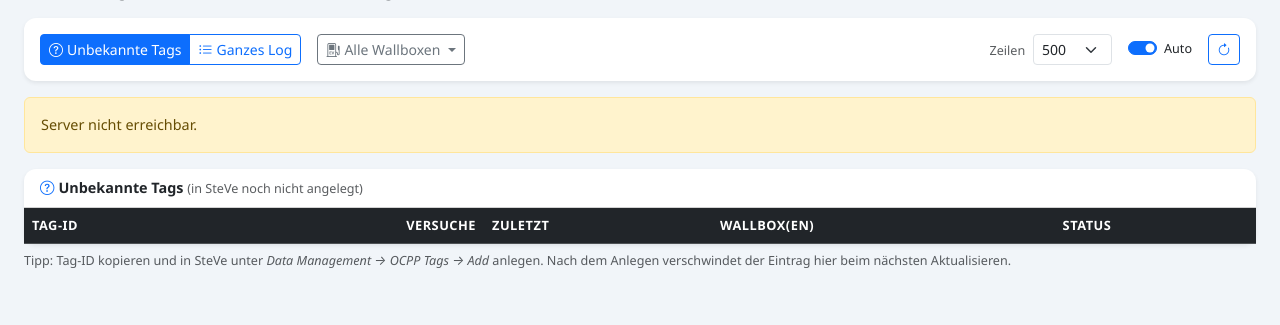
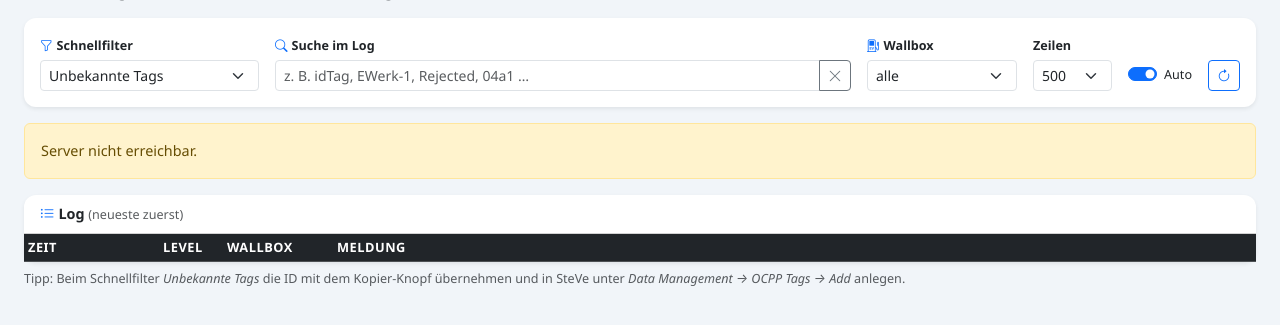
Before and after one commit to MasterTH-PyPy/SteVe-Reporting, a Flask app: template templates/log.html in a window 1280 px wide. Shown: the part 81-406 px from the top of the page. Run offline with Flask 3, Linux system fonts and the light colour scheme; the template is opened without the code that fills it, so the values that code supplies are empty; some libraries are stand-ins or nearby versions.

Commit message:
Log: Schnellfilter-Auswahlfeld + eigenes Suchfeld statt fester Logik
Eine filterbare Log-Ansicht:
- Auswahlfeld (Unbekannte Tags / Autorisierungen / Ladevorgänge /
  Fehler / Warnungen+Fehler / Alles)
- freies Suchfeld, das der Admin selbst setzt
- Wallbox-Auswahl, Zeilenzahl, Auto-Refresh
- Kopier-Knopf je Zeile, sobald eine idTag erkannt wird

„Unbekannte Tags“ greift jetzt auch auf die Klartextzeile
"idTag '…' is INVALID", nicht nur auf die WebSocketLogger-Frames.

Co-Authored-By: Claude Opus 4.8 <noreply@anthropic.com>
Claude-Session: https://claude.ai/code/session_01QooeTPhHntAK4kbQ8weuRh

```diff
--- a/app.py
+++ b/app.py
@@ -62,7 +62,7 @@ def _default_app_container(db_name: str) -> str:
 STEVE_APP_CONTAINER = os.environ.get("STEVE_APP_CONTAINER", "") or _default_app_container(DOCKER_CONTAINER)
 
 ROLES = ["admin", "buchhaltung", "userplus", "user"]
-APP_VERSION = "1.9.0"
+APP_VERSION = "1.9.2"
 
 # ─────────────────────────────────────────────
 # Logging
@@ -2377,6 +2377,8 @@ _LOG_RE = re.compile(
 )
 _CB_RE    = re.compile(r"chargeBoxId=([^,\]]+)")
 _FRAME_RE = re.compile(r"(Received|Sending):\s*(\[.*\])\s*$")
+# Klartext-Zeile von SteVe: "... idTag '043b…' is INVALID (not present in DB)."
+_INVALID_RE = re.compile(r"idTag\s+'([^']+)'")
 LOG_AUTH_ACTIONS = ("Authorize", "StartTransaction")
 
 
@@ -2410,14 +2412,21 @@ def parse_steve_log(text: str, known_tags: set):
     events:  geparste Logback-Zeilen (neueste zuerst) für die Rohansicht.
     unknown: je unbekanntem idTag ein Eintrag (nicht in ocpp_tag) mit Anzahl/Zeit/Wallboxen.
     """
-    events, attempts, status_by_msg = [], [], {}
+    events = []
+    auth = []                     # aus WebSocketLogger-Frames (Received Authorize/StartTransaction)
+    invalid = []                  # aus Klartext-Zeilen "idTag '…' is INVALID"
+    status_by_msg = {}
+    thread_cb = {}                # letzte bekannte Wallbox je Thread (für Zeilen ohne chargeBoxId)
     for raw in text.splitlines():
         m = _LOG_RE.search(raw)
         if not m:
             continue                                        # Fortsetzungs-/Fremdzeilen überspringen
         msg = m.group("msg")
+        thread = m.group("thread")
         cbm = _CB_RE.search(msg)
         cb = cbm.group(1).strip() if cbm else ""
+        if cb:
+            thread_cb[thread] = cb
         events.append({
             "ts":     m.group("ts"),
             "level":  m.group("level"),
@@ -2426,23 +2435,41 @@ def parse_steve_log(text: str, known_tags: set):
             "msg":    msg,
         })
         fm = _FRAME_RE.search(msg)
-        if not fm:
+        if fm:
+            direction, arr_s = fm.group(1), fm.group(2)
+            try:
+                arr = json.loads(arr_s)
+            except (ValueError, TypeError):
+                arr = None
+            if arr and direction == "Received" and len(arr) >= 4 and arr[0] == 2 and arr[2] in LOG_AUTH_ACTIONS:
+                payload = arr[3] if isinstance(arr[3], dict) else {}
+                id_tag = payload.get("idTag")
+                if id_tag:
+                    auth.append({"msgid": str(arr[1]), "ts": m.group("ts"), "cb": cb,
+                                 "action": arr[2], "id_tag": str(id_tag), "thread": thread})
+            elif arr and direction == "Sending" and len(arr) >= 3 and arr[0] == 3 and isinstance(arr[2], dict):
+                status = (arr[2].get("idTagInfo") or {}).get("status")
+                if status:
+                    status_by_msg[str(arr[1])] = status
             continue
-        direction, arr_s = fm.group(1), fm.group(2)
-        try:
-            arr = json.loads(arr_s)
-        except (ValueError, TypeError):
-            continue
-        if direction == "Received" and len(arr) >= 4 and arr[0] == 2 and arr[2] in LOG_AUTH_ACTIONS:
-            payload = arr[3] if isinstance(arr[3], dict) else {}
-            id_tag = payload.get("idTag")
-            if id_tag:
-                attempts.append({"msgid": str(arr[1]), "ts": m.group("ts"),
-                                 "cb": cb, "action": arr[2], "id_tag": str(id_tag)})
-        elif direction == "Sending" and len(arr) >= 3 and arr[0] == 3 and isinstance(arr[2], dict):
-            status = (arr[2].get("idTagInfo") or {}).get("status")
-            if status:
-                status_by_msg[str(arr[1])] = status
+        # Kein Frame: Klartext-Ablehnung eines unbekannten Tags?
+        if "INVALID" in msg.upper():
+            im = _INVALID_RE.search(msg)
+            if im:
+                invalid.append({"ts": m.group("ts"), "id_tag": im.group(1).strip(), "thread": thread})
+
+    # Versuche sammeln; Frame und zugehörige INVALID-Zeile sind dasselbe Ereignis
+    attempts = []
+    covered = set()
+    for a in auth:
+        a["status"] = status_by_msg.get(a["msgid"], "")
+        attempts.append(a)
+        covered.add((a["id_tag"], a["thread"], a["ts"][:19]))
+    for iv in invalid:
+        if (iv["id_tag"], iv["thread"], iv["ts"][:19]) in covered:
+            continue                                        # schon über den Frame erfasst
+        attempts.append({"ts": iv["ts"], "cb": thread_cb.get(iv["thread"], ""),
+                         "action": "Authorize", "id_tag": iv["id_tag"], "status": "Invalid"})
 
     grouped = {}
     for a in attempts:
@@ -2458,9 +2485,8 @@ def parse_steve_log(text: str, known_tags: set):
         if a["cb"]:
             g["stations"].add(a["cb"])
         g["actions"].add(a["action"])
-        st = status_by_msg.get(a["msgid"])
-        if st:
-            g["status"] = st
+        if a.get("status"):
+            g["status"] = a["status"]
 
     unknown = []
     for g in grouped.values():
@@ -2506,8 +2532,7 @@ def api_log():
         return jsonify(ok=False, error=(err or "Log nicht lesbar.") + hint,
                        container=steve_app_container()), 200
 
-    known = {r[0].lower() for r in run_mysql("SELECT id_tag FROM ocpp_tag;") if r and r[0]}
-    events, unknown = parse_steve_log(text, known)
+    events, _ = parse_steve_log(text, set())
     seen = sorted({e["cb"] for e in events if e["cb"]})
     db_boxes = [r[0] for r in run_mysql("SELECT charge_box_id FROM charge_box ORDER BY charge_box_id;") if r]
     wallboxes = sorted(set(seen) | set(db_boxes))
@@ -2515,9 +2540,8 @@ def api_log():
         ok=True, container=steve_app_container(), lines=lines,
         generated_at=datetime.utcnow().replace(microsecond=0).isoformat() + "Z",
         wallboxes=wallboxes,
-        unknown=unknown,
-        events=events[:1500],       # Rohansicht begrenzen
-        truncated=len(events) > 1500,
+        events=events[:2500],       # Rohansicht begrenzen
+        truncated=len(events) > 2500,
     )
 
 
--- a/templates/log.html
+++ b/templates/log.html
@@ -13,63 +13,66 @@
 {# ── Steuerleiste ───────────────────────────────────────── #}
 <div class="card border-0 shadow-sm mb-3">
   <div class="card-body py-3">
-    <div class="d-flex flex-wrap align-items-end gap-3">
-      <div class="btn-group btn-group-sm" role="group" aria-label="Ansicht">
-        <input type="radio" class="btn-check" name="logMode" id="modeUnknown" autocomplete="off" checked>
-        <label class="btn btn-outline-primary" for="modeUnknown">
-          <i class="bi bi-question-circle me-1"></i>Unbekannte Tags
+    <div class="row g-3 align-items-end">
+
+      {# Schnellfilter-Auswahlfeld #}
+      <div class="col-12 col-md-auto">
+        <label class="form-label fw-semibold small mb-1" for="preset">
+          <i class="bi bi-funnel me-1 text-primary"></i>Schnellfilter
         </label>
-        <input type="radio" class="btn-check" name="logMode" id="modeRaw" autocomplete="off">
-        <label class="btn btn-outline-primary" for="modeRaw">
-          <i class="bi bi-list-ul me-1"></i>Ganzes Log
-        </label>
+        <select class="form-select form-select-sm" id="preset" style="min-width:200px">
+          <option value="unknown" selected>Unbekannte Tags</option>
+          <option value="authorize">Autorisierungen</option>
+          <option value="transactions">Lade­vorgänge (Start/Stop)</option>
+          <option value="error">Nur Fehler</option>
+          <option value="warn">Warnungen &amp; Fehler</option>
+          <option value="all">Alles</option>
+        </select>
       </div>
 
-      <div class="dropdown">
-        <button class="btn btn-outline-secondary btn-sm dropdown-toggle" type="button"
-                data-bs-toggle="dropdown" data-bs-auto-close="outside" aria-expanded="false">
-          <i class="bi bi-ev-station me-1"></i><span id="wbBtnLabel">Alle Wallboxen</span>
+      {# Eigenes Suchfeld #}
+      <div class="col-12 col-md">
+        <label class="form-label fw-semibold small mb-1" for="logSearch">
+          <i class="bi bi-search me-1 text-primary"></i>Suche im Log
+        </label>
+        <div class="input-group input-group-sm">
+          <input type="search" class="form-control" id="logSearch"
+                 placeholder="z. B. idTag, EWerk-1, Rejected, 04a1 …" autocomplete="off">
+          <button class="btn btn-outline-secondary" type="button" id="searchClear" title="Suche löschen">
+            <i class="bi bi-x-lg"></i>
           </button>
-        <div class="dropdown-menu p-2" style="min-width:230px" id="wbMenu">
-          <div class="form-check">
-            <input class="form-check-input" type="checkbox" id="wbAll" checked>
-            <label class="form-check-label fw-semibold" for="wbAll">Alle Wallboxen</label>
-          </div>
-          <hr class="my-2">
-          <div id="wbList"></div>
         </div>
       </div>
 
-      <div data-mode="raw" class="d-none">
-        <div class="input-group input-group-sm" style="width:230px">
-          <span class="input-group-text"><i class="bi bi-search"></i></span>
-          <input type="search" class="form-control" id="logSearch" placeholder="im Text suchen …" autocomplete="off">
-        </div>
-      </div>
-      <div data-mode="raw" class="d-none">
-        <select class="form-select form-select-sm" id="levelFilter" style="width:auto"
-                aria-label="Mindest-Loglevel">
-          <option value="all">alle Level</option>
-          <option value="warn">nur Warnungen/Fehler</option>
-          <option value="error">nur Fehler</option>
+      {# Wallbox-Auswahl #}
+      <div class="col-6 col-md-auto">
+        <label class="form-label fw-semibold small mb-1" for="wbSelect">
+          <i class="bi bi-ev-station me-1 text-primary"></i>Wallbox
+        </label>
+        <select class="form-select form-select-sm" id="wbSelect" style="min-width:150px">
+          <option value="">alle</option>
         </select>
       </div>
 
-      <div class="ms-auto d-flex align-items-end gap-3">
-        <div>
-          <label class="form-label small text-muted mb-0 me-1" for="lineCount">Zeilen</label>
-          <select class="form-select form-select-sm d-inline-block w-auto" id="lineCount">
+      {# Zeilen + Auto + Refresh #}
+      <div class="col-6 col-md-auto">
+        <label class="form-label fw-semibold small mb-1" for="lineCount">Zeilen</label>
+        <select class="form-select form-select-sm" id="lineCount">
           <option value="200">200</option>
           <option value="500" selected>500</option>
           <option value="1000">1000</option>
           <option value="2000">2000</option>
+          <option value="5000">5000</option>
         </select>
       </div>
+      <div class="col-auto">
         <div class="form-check form-switch mb-1">
           <input class="form-check-input" type="checkbox" role="switch" id="autoRefresh" checked>
           <label class="form-check-label small" for="autoRefresh">Auto</label>
         </div>
-        <button class="btn btn-outline-primary btn-sm" id="refreshBtn" type="button">
+      </div>
+      <div class="col-auto">
+        <button class="btn btn-outline-primary btn-sm" id="refreshBtn" type="button" title="Jetzt aktualisieren">
           <span class="spinner-border spinner-border-sm d-none" id="refreshSpin"></span>
           <i class="bi bi-arrow-clockwise" id="refreshIcon"></i>
         </button>
@@ -80,43 +83,6 @@
 
 <div class="alert alert-warning d-none" id="logError" role="alert"></div>
 
-{# ── Unbekannte Tags ────────────────────────────────────── #}
-<div data-mode="unknown">
-  <div class="card border-0 shadow-sm">
-    <div class="card-header bg-transparent fw-semibold d-flex justify-content-between align-items-center">
-      <span><i class="bi bi-question-circle me-1 text-primary"></i>Unbekannte Tags
-        <span class="text-muted fw-normal small">(in SteVe noch nicht angelegt)</span></span>
-      <span class="text-muted small" id="unknownCount"></span>
-    </div>
-    <div class="card-body p-0">
-      <div class="table-responsive">
-        <table class="table table-hover align-middle mb-0">
-          <thead class="table-dark">
-            <tr>
-              <th>Tag-ID</th>
-              <th class="text-end">Versuche</th>
-              <th>Zuletzt</th>
-              <th>Wallbox(en)</th>
-              <th>Status</th>
-            </tr>
-          </thead>
-          <tbody id="unknownRows"></tbody>
-        </table>
-      </div>
-      <div class="text-center text-muted py-5 d-none" id="unknownEmpty">
-        <i class="bi bi-check2-circle fs-1 d-block mb-2 text-success"></i>
-        Keine unbekannten Tags im geladenen Log-Ausschnitt.
-      </div>
-    </div>
-  </div>
-  <p class="text-muted small mt-2 mb-0">
-    Tipp: Tag-ID kopieren und in SteVe unter <em>Data Management → OCPP Tags → Add</em> anlegen.
-    Nach dem Anlegen verschwindet der Eintrag hier beim nächsten Aktualisieren.
-  </p>
-</div>
-
-{# ── Ganzes Log ─────────────────────────────────────────── #}
-<div data-mode="raw" class="d-none">
 <div class="card border-0 shadow-sm">
   <div class="card-header bg-transparent fw-semibold d-flex justify-content-between align-items-center">
     <span><i class="bi bi-list-ul me-1 text-primary"></i>Log <span class="text-muted fw-normal small">(neueste zuerst)</span></span>
@@ -127,10 +93,11 @@
       <table class="table table-sm table-hover align-middle mb-0" style="font-size:.85rem">
         <thead class="table-dark">
           <tr>
-              <th style="width:130px">Zeit</th>
-              <th style="width:70px">Level</th>
-              <th style="width:120px">Wallbox</th>
+            <th style="width:135px">Zeit</th>
+            <th style="width:64px">Level</th>
+            <th style="width:110px">Wallbox</th>
             <th>Meldung</th>
+            <th style="width:40px"></th>
           </tr>
         </thead>
         <tbody id="rawRows" class="font-monospace"></tbody>
@@ -142,7 +109,10 @@
   </div>
 </div>
 <p class="text-muted small mt-2 mb-0" id="truncNote"></p>
-</div>
+<p class="text-muted small mb-0">
+  Tipp: Beim Schnellfilter <em>Unbekannte Tags</em> die ID mit dem Kopier-Knopf übernehmen und in SteVe unter
+  <em>Data Management → OCPP Tags → Add</em> anlegen.
+</p>
 {% endblock %}
 
 {% block scripts %}
@@ -157,19 +127,31 @@
     return e;
   };
   const norm = s => (s || '').toLowerCase();
+  const ID_RE = /idTag['"\s:]+([^'"\s,}\]]+)/i;      // idTag '04..' oder "idTag":"04.."
 
-  let data = { wallboxes: [], unknown: [], events: [], truncated: false };
-  let mode = 'unknown';
-  let selected = null;              // Set gewählter Wallboxen; null = alle
+  let data = { wallboxes: [], events: [], truncated: false };
   let timer = null, busy = false;
 
   const LEVEL_CLASS = { ERROR: 'text-bg-danger', WARN: 'text-bg-warning',
                         INFO: 'text-bg-secondary', DEBUG: 'text-bg-light text-dark border',
                         TRACE: 'text-bg-light text-dark border' };
 
+  // Schnellfilter: Zeile passt zum gewählten Preset?
+  function presetMatch(e, preset) {
+    const m = e.msg;
+    switch (preset) {
+      case 'unknown':      return /INVALID|not present in DB|Rejected|Blocked|Expired/i.test(m);
+      case 'authorize':    return /Authorize/i.test(m);
+      case 'transactions': return /StartTransaction|StopTransaction/i.test(m);
+      case 'error':        return e.level === 'ERROR';
+      case 'warn':         return e.level === 'ERROR' || e.level === 'WARN';
+      default:             return true;   // all
+    }
+  }
+
   function copyBtn(value) {
-    const b = el('button', 'btn btn-link btn-sm text-muted p-0 ms-2');
-    b.type = 'button'; b.title = 'ID kopieren'; b.setAttribute('aria-label', 'ID kopieren');
+    const b = el('button', 'btn btn-link btn-sm text-muted p-0');
+    b.type = 'button'; b.title = 'Tag-ID kopieren: ' + value; b.setAttribute('aria-label', 'Tag-ID kopieren');
     const i = el('i', 'bi bi-copy'); b.append(i);
     b.addEventListener('click', ev => {
       ev.stopPropagation();
@@ -190,107 +172,47 @@
                   document.createTextNode(text.slice(i + q.length)));
   }
 
-  // ── Wallbox-Filter ──────────────────────────────────────
-  function wbMatch(cb) {
-    if (!selected) return true;          // alle
-    return selected.has(cb);             // Zeilen ohne Wallbox nur sichtbar, wenn "alle"
-  }
-
-  function buildWbList() {
-    const list = $('wbList'); list.replaceChildren();
-    for (const wb of data.wallboxes) {
-      const id = 'wb_' + wb.replace(/[^a-z0-9]/gi, '_');
-      const wrap = el('div', 'form-check');
-      const inp = el('input', 'form-check-input'); inp.type = 'checkbox'; inp.id = id; inp.value = wb;
-      inp.checked = !selected || selected.has(wb);
-      inp.addEventListener('change', onWbChange);
-      const lab = el('label', 'form-check-label'); lab.htmlFor = id; lab.textContent = wb;
-      wrap.append(inp, lab); list.append(wrap);
-    }
-    syncWbLabel();
-  }
-
-  function onWbChange() {
-    const boxes = [...document.querySelectorAll('#wbList input')];
-    const checked = boxes.filter(b => b.checked).map(b => b.value);
-    $('wbAll').checked = checked.length === boxes.length;
-    selected = (checked.length === boxes.length) ? null : new Set(checked);
-    syncWbLabel();
-    render();
-  }
-
-  $('wbAll').addEventListener('change', () => {
-    const on = $('wbAll').checked;
-    document.querySelectorAll('#wbList input').forEach(b => { b.checked = on; });
-    selected = on ? null : new Set();
-    syncWbLabel();
-    render();
-  });
-
-  function syncWbLabel() {
-    if (!selected) { $('wbBtnLabel').textContent = 'Alle Wallboxen'; return; }
-    if (selected.size === 0) { $('wbBtnLabel').textContent = 'keine Wallbox'; return; }
-    $('wbBtnLabel').textContent = selected.size === 1
-      ? [...selected][0] : selected.size + ' Wallboxen';
-  }
-
-  // ── Rendern ─────────────────────────────────────────────
-  function renderUnknown() {
-    const rows = $('unknownRows'); rows.replaceChildren();
-    const list = data.unknown.filter(u => !selected || u.stations.some(wbMatch)
-                                          || (u.stations.length === 0 && !selected));
-    for (const u of list) {
-      const tr = el('tr');
-      const tdId = el('td', 'text-nowrap');
-      tdId.append(el('code', 'fs-6', u.id_tag), copyBtn(u.id_tag));
-      const tdCnt = el('td', 'text-end', String(u.count));
-      const tdLast = el('td', 'small text-nowrap', u.last);
-      const tdWb = el('td', 'small');
-      if (u.stations.length) u.stations.forEach(s => {
-        const b = el('span', 'badge text-bg-light border me-1'); b.textContent = s; tdWb.append(b);
-      }); else tdWb.append(el('span', 'text-muted', '—'));
-      const tdSt = el('td');
-      if (u.status) tdSt.append(el('span', 'badge text-bg-warning', u.status));
-      tr.append(tdId, tdCnt, tdLast, tdWb, tdSt);
-      rows.append(tr);
-    }
-    $('unknownEmpty').classList.toggle('d-none', list.length > 0);
-    $('unknownCount').textContent = list.length ? `${list.length} verschiedene Tags` : '';
-  }
-
-  function renderRaw() {
+  function render() {
     const rows = $('rawRows'); rows.replaceChildren();
+    const preset = $('preset').value;
+    const wb = $('wbSelect').value;
     const q = norm($('logSearch').value.trim());
-    const lvl = $('levelFilter').value;
-    const lvlOk = l => lvl === 'all' || (lvl === 'error' ? l === 'ERROR'
-                                       : l === 'ERROR' || l === 'WARN');
     let shown = 0;
     for (const e of data.events) {
-      if (!wbMatch(e.cb)) continue;
-      if (!lvlOk(e.level)) continue;
+      if (wb && e.cb !== wb) continue;
+      if (!presetMatch(e, preset)) continue;
       if (q && !norm(e.msg).includes(q) && !norm(e.cb).includes(q)) continue;
       shown++;
-      if (shown > 1500) break;
+      if (shown > 2000) break;
       const tr = el('tr');
-      tr.append(el('td', 'text-nowrap text-muted', e.ts.slice(11) + ' '));
+      tr.append(el('td', 'text-nowrap text-muted small', e.ts.slice(0, 10) === new Date().toISOString().slice(0, 10) ? e.ts.slice(11) : e.ts));
       const tdL = el('td');
       tdL.append(el('span', 'badge ' + (LEVEL_CLASS[e.level] || 'text-bg-secondary'), e.level));
       tr.append(tdL);
       tr.append(el('td', 'text-nowrap', e.cb || ''));
       const tdM = el('td', 'text-break'); highlight(tdM, e.msg, q); tr.append(tdM);
+      const tdC = el('td', 'text-end');
+      const idm = e.msg.match(ID_RE);
+      if (idm) tdC.append(copyBtn(idm[1]));
+      tr.append(tdC);
       rows.append(tr);
     }
     $('rawEmpty').classList.toggle('d-none', shown > 0);
-    $('rawCount').textContent = shown ? `${shown} Zeilen` : '';
+    $('rawCount').textContent = shown ? (shown > 2000 ? 'über 2000 Zeilen' : shown + ' Zeilen') : '';
     $('truncNote').textContent = data.truncated
-      ? 'Nur die neuesten 1500 Zeilen werden angezeigt – bei Bedarf weniger Zeilen laden oder filtern.' : '';
+      ? 'Es werden nur die neuesten Log-Zeilen gehalten – bei Bedarf mehr Zeilen laden.' : '';
   }
 
-  function render() {
-    if (mode === 'unknown') renderUnknown(); else renderRaw();
+  function fillWallboxes() {
+    const sel = $('wbSelect'), cur = sel.value;
+    sel.replaceChildren(el('option', '', 'alle'));
+    sel.firstChild.value = '';
+    for (const wb of data.wallboxes) {
+      const o = el('option', '', wb); o.value = wb; sel.append(o);
+    }
+    if (data.wallboxes.includes(cur)) sel.value = cur;
   }
 
-  // ── Daten laden ─────────────────────────────────────────
   async function load() {
     if (busy) return;
     busy = true;
@@ -304,13 +226,9 @@
         return;
       }
       $('logError').classList.add('d-none');
-      const prevSel = selected ? [...selected] : null;
       const prevBoxes = data.wallboxes.join('|');
       data = d;
-      if (data.wallboxes.join('|') !== prevBoxes || !$('wbList').children.length) {
-        if (prevSel) selected = new Set(prevSel.filter(x => data.wallboxes.includes(x)));
-        buildWbList();
-      }
+      if (data.wallboxes.join('|') !== prevBoxes) fillWallboxes();
       render();
     } catch (e) {
       $('logError').textContent = 'Server nicht erreichbar.';
@@ -321,22 +239,15 @@
     }
   }
 
-  function setMode(m) {
-    mode = m;
-    document.querySelectorAll('[data-mode]').forEach(x =>
-      x.classList.toggle('d-none', x.dataset.mode !== m));
-    render();
-  }
-
   function schedule() {
     if (timer) clearInterval(timer);
     if ($('autoRefresh').checked) timer = setInterval(load, 7000);
   }
 
-  $('modeUnknown').addEventListener('change', () => setMode('unknown'));
-  $('modeRaw').addEventListener('change', () => setMode('raw'));
-  $('logSearch').addEventListener('input', renderRaw);
-  $('levelFilter').addEventListener('change', renderRaw);
+  $('preset').addEventListener('change', render);
+  $('wbSelect').addEventListener('change', render);
+  $('logSearch').addEventListener('input', render);
+  $('searchClear').addEventListener('click', () => { $('logSearch').value = ''; render(); });
   $('lineCount').addEventListener('change', load);
   $('refreshBtn').addEventListener('click', load);
   $('autoRefresh').addEventListener('change', schedule);
```
Lines whose indentation alone changed are shown as unchanged.
